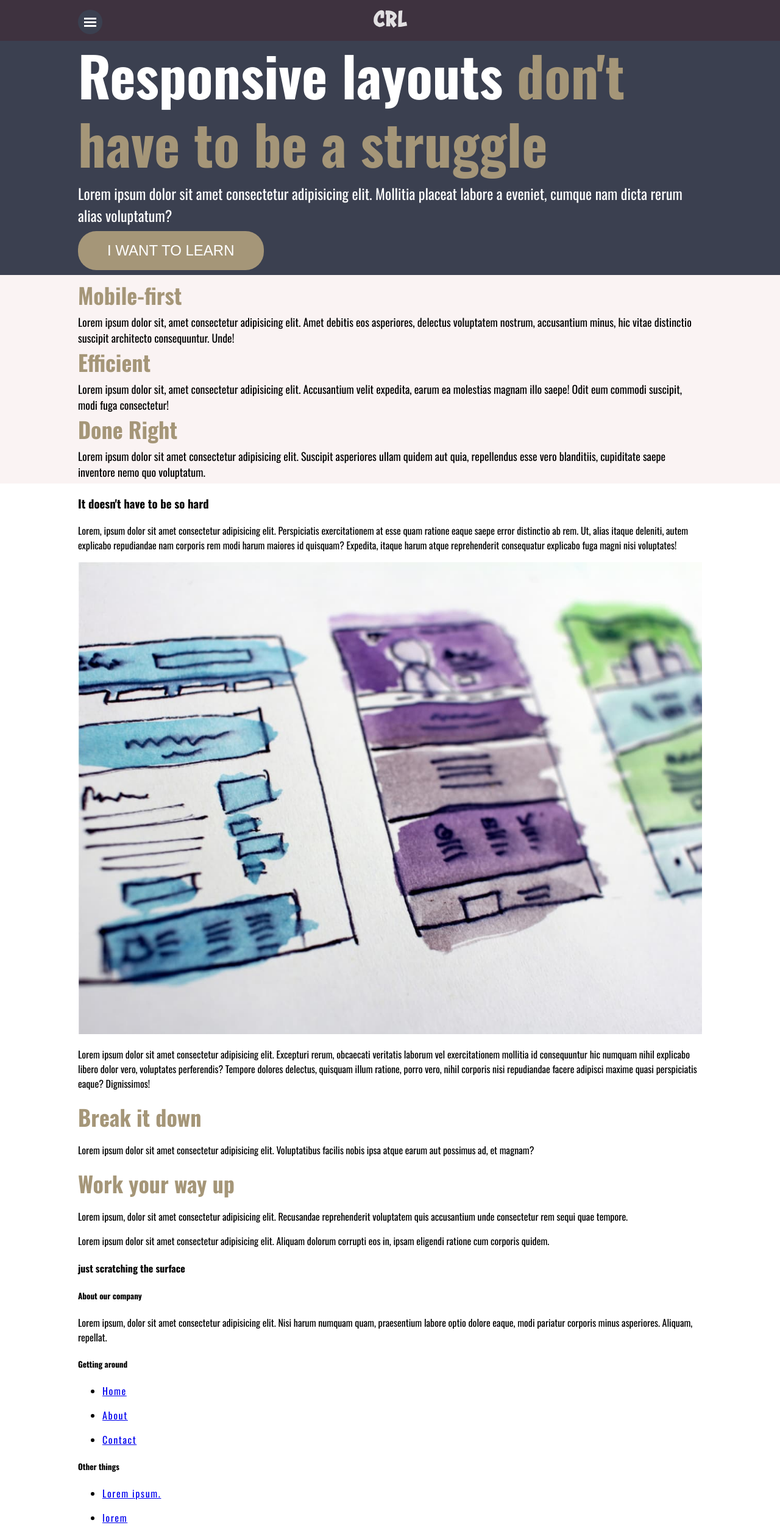
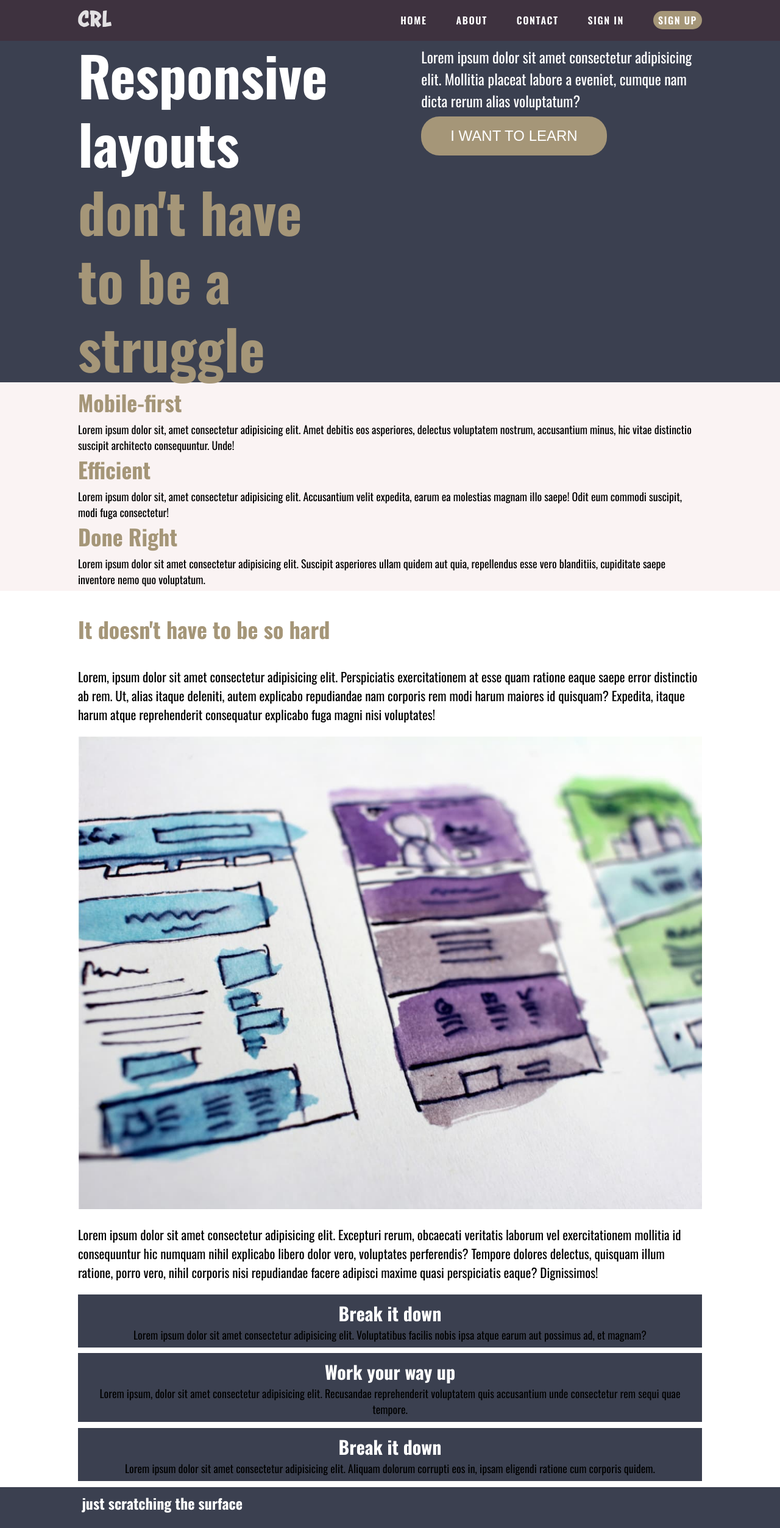
Before and after one commit to Nazish1712/Responsive-website-new, a plain HTML site: page index.html in a window 1280 px wide. Shown: the top 2506 px of the page at 61% size. Drawn offline with nearby package versions, Linux system fonts and the light colour scheme.

Commit message:
started with media query

```diff
--- a/index.html
+++ b/index.html
@@ -11,7 +11,7 @@
 </head>
 <body>
   <header>
-    <div class="container">
+    <div class="container flex">
        <button class="nav-toggle">
            <span class="hamburger"></span>
        </button>
@@ -20,7 +20,7 @@
     </a>
 
     <nav class="nav">
-        <ul class="nav__list">
+        <ul class="nav__list flex">
             <li class="nav__item"><a href="#" class="nav__link">HOME</a></li>
             <li class="nav__item"><a href="#" class="nav__link">ABOUT</a></li>
             <li class="nav__item"><a href="#" class="nav__link">CONTACT</a></li>
@@ -34,11 +34,11 @@
 
 
   <section class="intro">
-     <div class="container">
-        <div class="col">
+     <div class="container flex">
+        <div class="intro-col">
             <h1>Responsive layouts <span style="color: #A59678">don't have to be a struggle</span></h1>
         </div>
-        <div class="col">
+        <div class="intro-col">
             <p>Lorem ipsum dolor sit amet consectetur adipisicing elit. Mollitia placeat labore a eveniet, cumque nam dicta rerum alias voluptatum?</p>
             <button class="intro__button">I WANT TO LEARN</button>
         </div>
@@ -75,19 +75,20 @@
           </div>
           <p>Lorem ipsum dolor sit amet consectetur adipisicing elit. Excepturi rerum, obcaecati veritatis laborum vel exercitationem mollitia id consequuntur hic numquam nihil explicabo libero dolor vero, voluptates perferendis? Tempore dolores delectus, quisquam illum ratione, porro vero, nihil corporis nisi repudiandae facere adipisci maxime quasi perspiciatis eaque? Dignissimos!</p>
         </div>
-        <div class="col">
-          <div>
+        <aside class="col">
+          <div class="aside-col">
             <h2>Break it down</h2>
             <p>Lorem ipsum dolor sit amet consectetur adipisicing elit. Voluptatibus facilis nobis ipsa atque earum aut possimus ad, et magnam?</p>
           </div>
-          <div>
+          <div class="aside-col">
             <h2>Work your way up</h2>
             <p>Lorem ipsum, dolor sit amet consectetur adipisicing elit. Recusandae reprehenderit voluptatem quis accusantium unde consectetur rem sequi quae tempore.</p>
           </div>
-          <div>
+          <div class="aside-col">
+            <h2>Break it down</h2>
             <p>Lorem ipsum dolor sit amet consectetur adipisicing elit. Aliquam dolorum corrupti eos in, ipsam eligendi ratione cum corporis quidem.</p>
           </div>
-        </div>
+        </aside>
     </div>
   </main>
 
--- a/style.css
+++ b/style.css
@@ -1,6 +1,13 @@
 *,*::before,
 *::after{
     box-sizing: border-box;
+
+}
+
+:root{
+  --clr-header:#3E323F;
+  --clr-primary:#3B4050;
+  --clr-secondary:#A59678;
 }
 
 body{
@@ -19,7 +26,7 @@ h1{
 }
 
 header{
-    background-color: #3E323F;
+    background-color: var(--clr-header);
     padding: 1em 0;
     text-align: center;
 }
@@ -116,7 +123,7 @@ header{
 }
 
 .nav__button{
-    background: #A59678;
+    background: var(--clr-secondary);
     padding: .2em .5em;
     border-radius: 20px;
 }
@@ -124,7 +131,7 @@ header{
 /**** section / intro *****/
 
 .intro{
-   background-color: #3B4050;
+   background-color: var(--clr-primary);
    color: #FFFFFF;
    font-size: 1.5rem ;
 }
@@ -136,7 +143,7 @@ h1{
 }
 
 .intro__button{
-    background-color: #A59678;
+    background-color: var(--clr-secondary);
     border: none;
     font-size: 1.5rem;
     font-weight: 500;
@@ -162,7 +169,7 @@ article{
 
 h2{
     font-size: 2.25rem;
-    color: #A59678;
+    color: var(--clr-secondary);
     margin: 0 0 .3rem 0;
 }
 
@@ -174,3 +181,113 @@ article p{
 main{
     background-color: #FFFFFF;
 }
+
+h3{
+    font-size: 2.25rem ;
+    color: var(--clr-secondary);
+}
+
+main p{
+    font-size: 1.3125rem;
+
+}
+
+  /**** aside ****/
+aside{
+    text-align: center;
+}
+
+aside h2{
+    color: #FFFFFF;
+    font-size: 1.875rem;
+    margin: 0;
+}
+
+.aside-col{
+    background-color: var(--clr-primary);
+    margin-bottom: .6rem;
+    padding: .5em;
+}
+
+aside p{
+    font-size: 1.125rem;
+    margin: 0;
+}
+
+   /**** footer *****/
+
+   footer{
+    background-color: var(--clr-primary);
+    padding: .5rem;
+
+   }
+
+   footer p{
+    color: #6F737F ;
+   }
+
+   h4{
+    font-size:1.5rem ;
+    color: #FFFFFF;
+    margin: 0;
+    padding: 0;
+   }
+
+   h5{
+    font-size: 1rem;
+    color: var(--clr-secondary);
+   }
+
+   .nav__link__footer{
+    text-decoration: none;
+    color: #6F737F ;
+   }
+
+   .nav__list__footer{
+     list-style: none;
+     padding-left: 0;
+   }
+
+
+
+   @media( min-width: 1000px){
+
+    .flex{
+        display: flex;
+    }
+
+    /* header */
+    .container{
+        justify-content: space-between;
+    }
+
+    .nav__link{
+        font-weight: 600;
+    }
+    .nav__list{
+        margin: 0;
+    }
+    .nav-toggle {
+        display: none;
+    }
+    .nav__item{
+        margin: 0 0 0 3em;
+        padding-top:0.3em;
+    }
+    .nav {
+        visibility: visible;
+        align-items: center;
+        height: auto;
+        position: relative;
+    }
+    .nav__link--button{
+        padding: .1em .35em;
+    }
+
+    /* intro */
+    .intro-col{
+        width: 45%;
+    }
+
+
+   }
```
